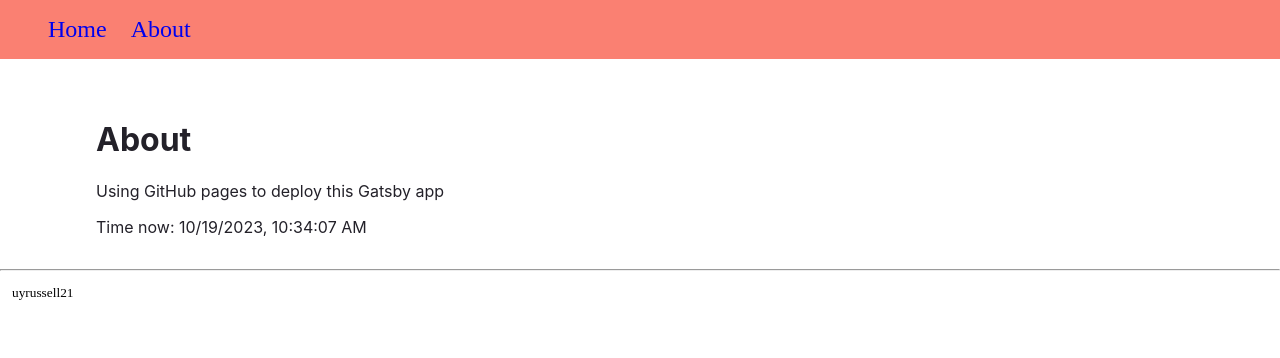
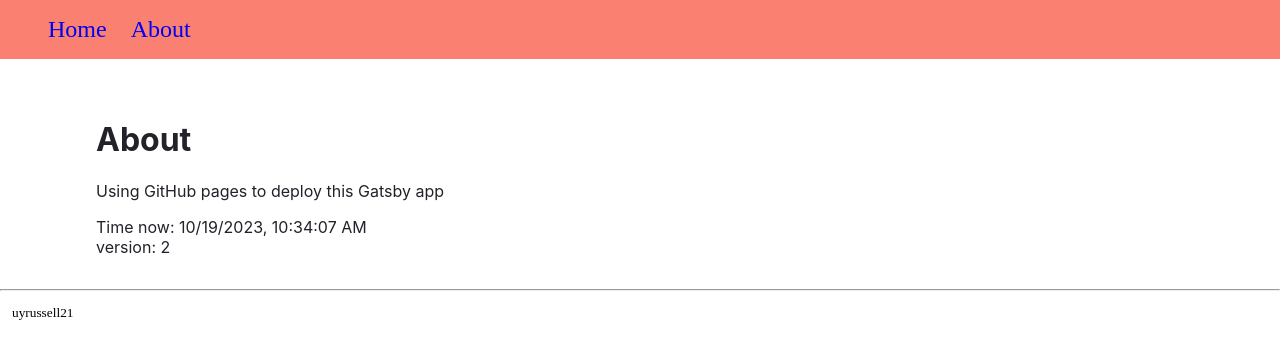
Before and after one commit to uyrussell21/github-ci-training, a Gatsby site: page /about in a window 1280 px wide. Built offline with nearby package versions, Linux system fonts and the light colour scheme; Gatsby itself is replaced by a stand-in of ours.

Commit message:
add version in pages

```diff
--- a/src/pages/about.tsx
+++ b/src/pages/about.tsx
@@ -16,6 +16,7 @@ const AboutPage: React.FC<PageProps> = () => {
       <div>
         <p>Using GitHub pages to deploy this Gatsby app</p>
         <div>Time now: {time}</div>
+        <div>version: 2</div>
       </div>
     </main>
   );
```
